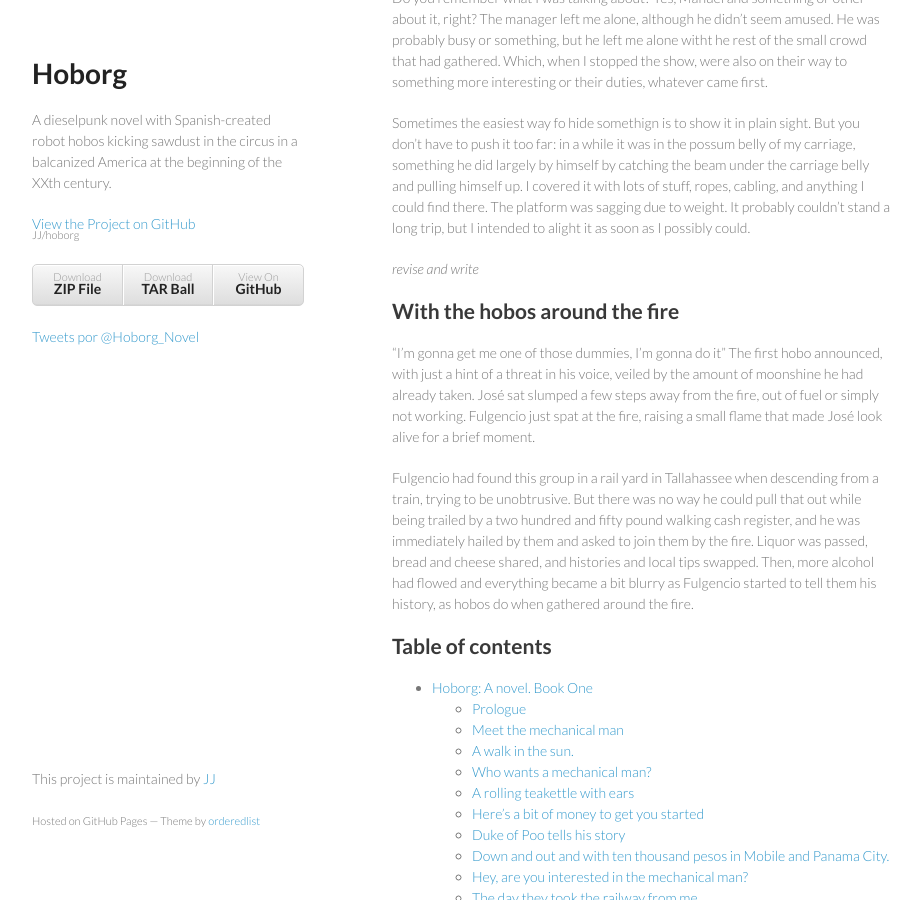
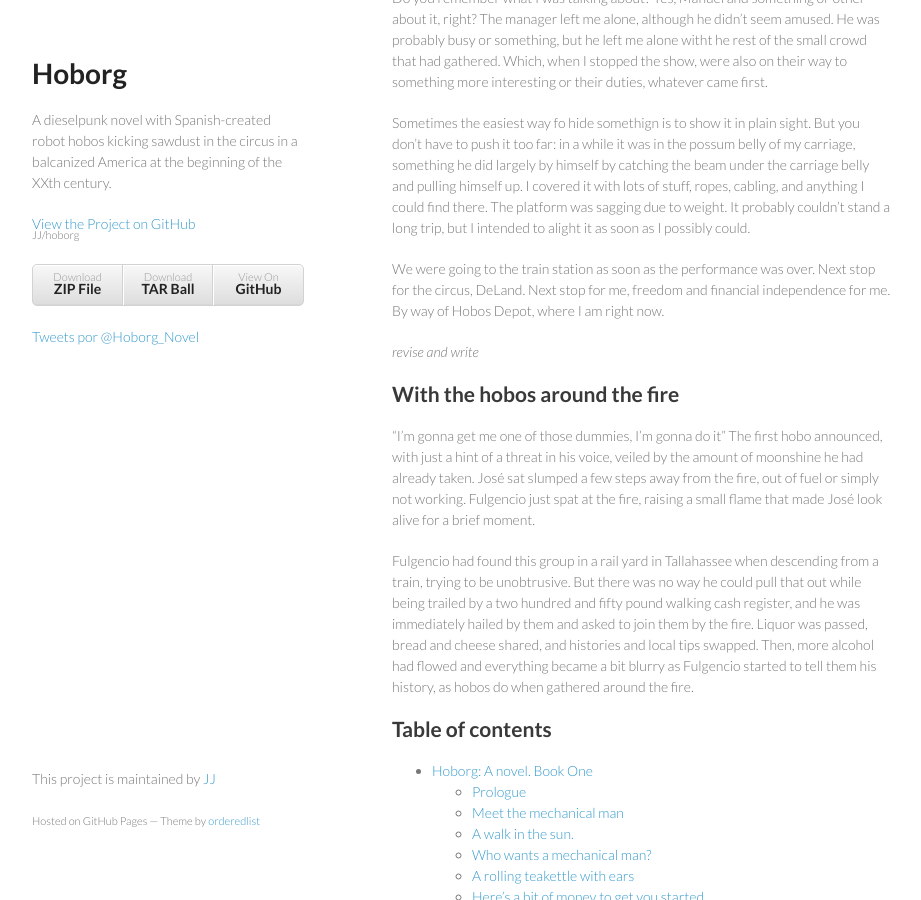
Before and after one commit to JJ/hoborg, a Jekyll site: the page built from text/text.md, in a window 1280 px wide and 900 px high, scrolled down 46635 px. Shown: the whole window, without its empty margins (178-1099 px from the left). Built offline with Jekyll 4.4.1, drawn with Linux system fonts in a browser that asks for light colours; comment, search, counter and statistics services are not loaded.

Commit message:
Sync text/text.md from master to gh-pages

```diff
--- a/text/text.md
+++ b/text/text.md
@@ -2620,6 +2620,11 @@ find there. The platform was sagging due to weight. It probably
 couldn't stand a long trip, but I intended to alight it as soon as I
 possibly could.
 
+We were going to the train station as soon as the performance was
+over. Next stop for the circus, DeLand. Next stop for me, freedom and
+financial independence for me. By way of Hobos Depot, where I am right
+now.
+
 *revise and write*
 
 
```
